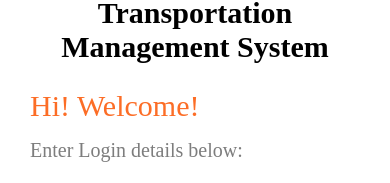
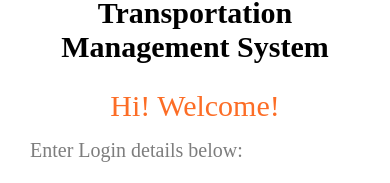
Before and after one commit to Kruthim1304/TMS_APP, a React Native app: screen / in a window 390 px wide. Shown: the part 204-387 px from the top of the page. Built offline with nearby package versions, Linux system fonts and the light colour scheme.

Commit message:
Login updated

```diff
--- a/Login.js
+++ b/Login.js
@@ -109,6 +109,7 @@ const styles = StyleSheet.create({
     paddingBottom: 15,
     fontFamily: "PlayfairDisplay_400Regular_Italic",
     textAlign: "center",
+
   },
   mainHeader: {
     fontSize: 30,
@@ -118,6 +119,7 @@ const styles = StyleSheet.create({
     paddingBottom: 15,
     fontFamily: "PlayfairDisplay_400Regular_Italic",
     textTransform: "capitalize",
+    textAlign: "center",
   },
   description: {
     fontSize: 20,
@@ -153,7 +155,7 @@ const styles = StyleSheet.create({
     height: 100,
     justifyContent: "center",
     alignItems: "center",
-    paddingLeft: "100",
+    // paddingLeft: "100",
   },
   buttonStyle: {
     borderRadius: 5,
```
